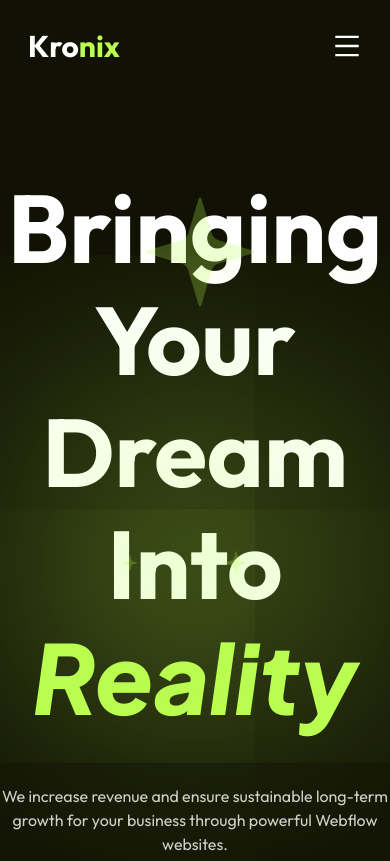
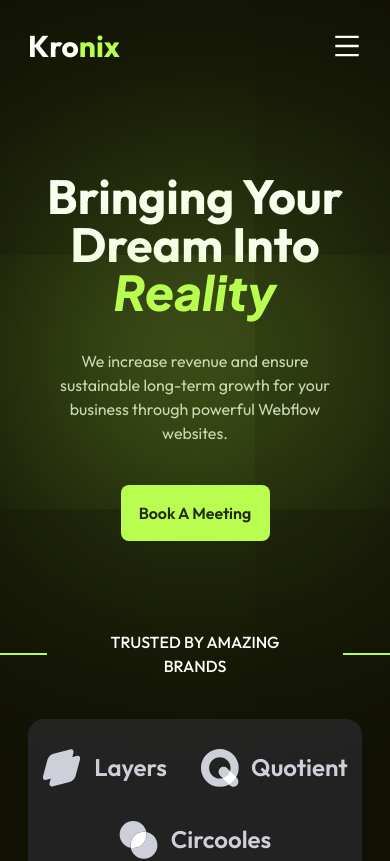
Before and after one commit to mehedihasanfaiyaz/kronix-saas, a React (Vite) app: page / in a window 390 px wide. Shown: the top 861 px of the page. Built offline with nearby package versions, Linux system fonts and the light colour scheme.

Commit message:
style(): hero mobile design

```diff
--- a/src/section/Hero.tsx
+++ b/src/section/Hero.tsx
@@ -5,11 +5,11 @@ export default function Hero() {
   return (
     <div className="mt-20">
       <div className="z-10 flex flex-col items-center justify-center text-center text-white">
-        <h1 className="text-8xl font-bold leading-[7rem]">
+        <h1 className="text-5xl font-bold md:text-8xl md:leading-[7rem]">
           Bringing Your <br />
           Dream Into <span className="font-jarkarta text-primary">Reality</span>
         </h1>
-        <p className="mt-12 max-w-[500px] font-normal opacity-80">
+        <p className="mt-8 w-3/4 font-normal opacity-80 md:mt-12 md:max-w-[500px]">
           We increase revenue and ensure sustainable long-term growth for your
           business through powerful Webflow websites.
         </p>
@@ -18,7 +18,7 @@ export default function Hero() {
         {/* Glow effect background */}
         <div className="glow absolute z-10 opacity-40"></div>
         {/* Stars background */}
-        <div>
+        <div className="hidden md:flex">
           <div className="absolute right-[20%] top-[30%] -translate-x-1/2 -translate-y-1/2 transform">
             <img src="/assets/Star.svg" alt="Star" className="h-28 w-28" />
           </div>
```
